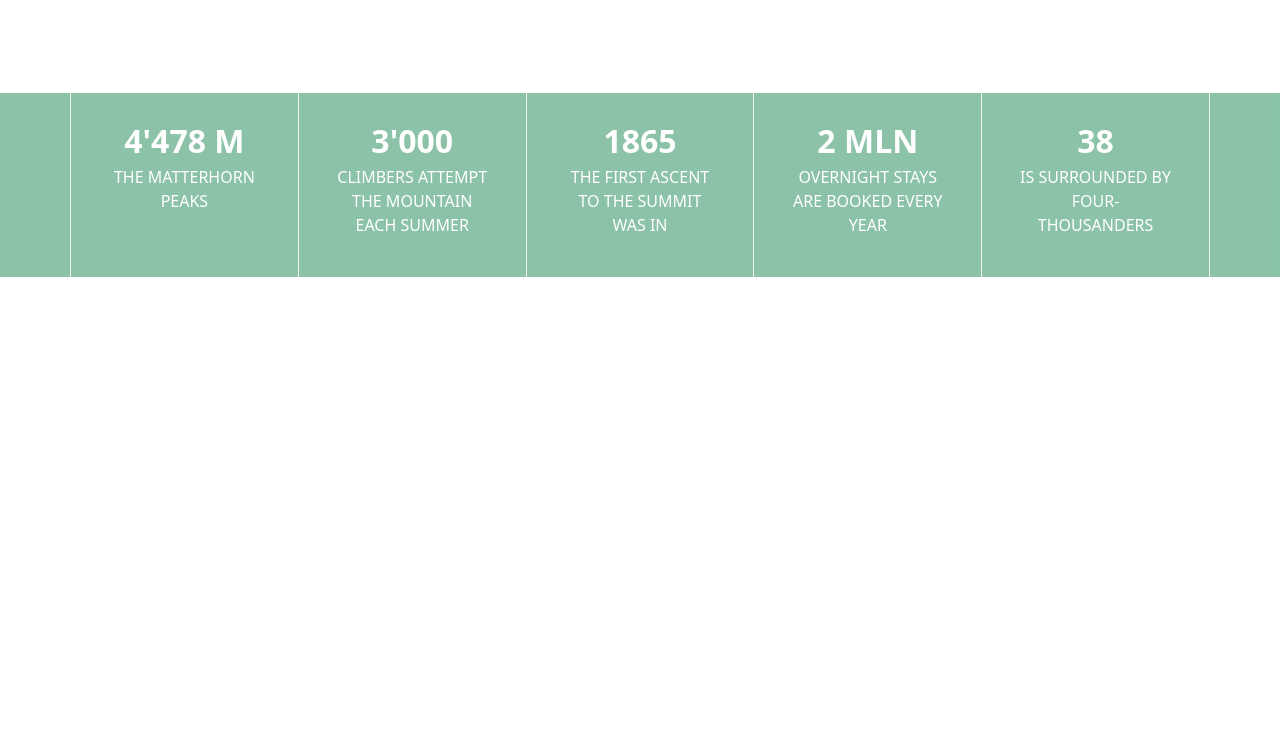
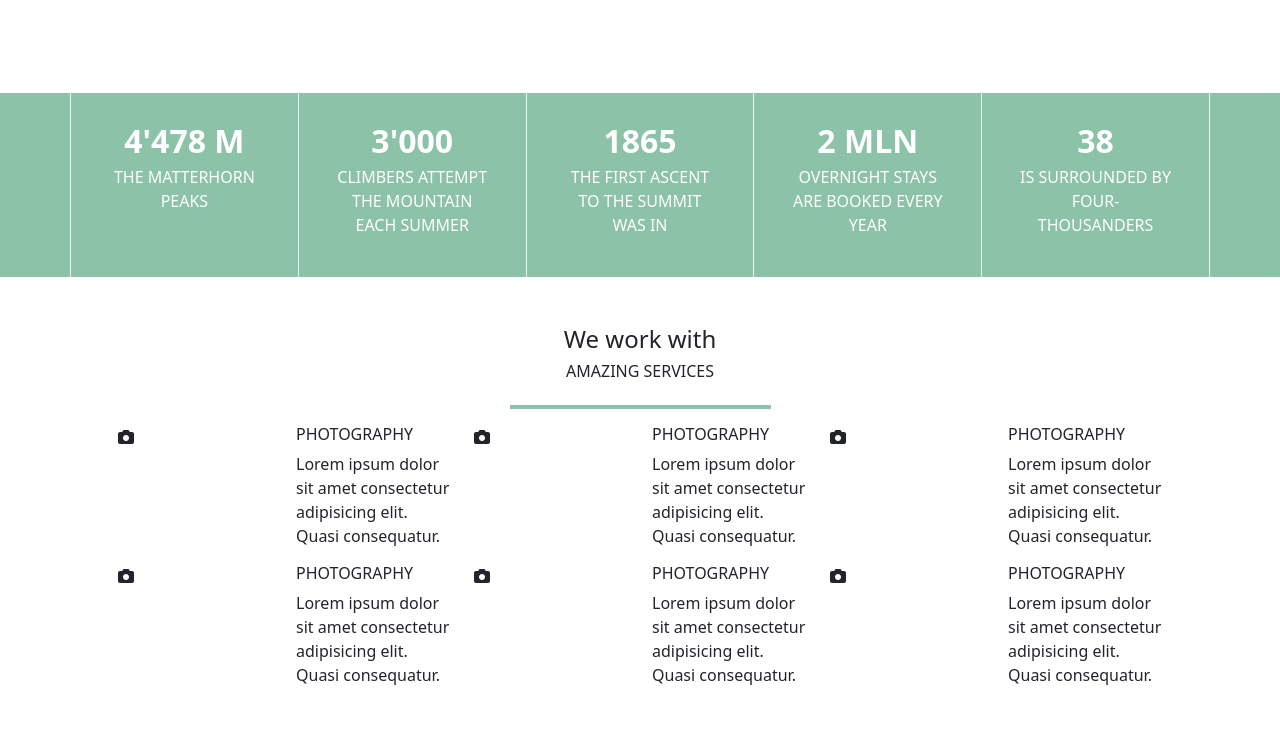
Before and after one commit to chmiluv/test, a plain HTML site: page index.html in a window 1280 px wide. Shown: the part 1155-1906 px from the top of the page. Before the commit the page ends 1432 px from the top, so only its background shows below. Drawn offline with nearby package versions, Linux system fonts and the light colour scheme.

Commit message:
Added fourth block

```diff
--- a/index.html
+++ b/index.html
@@ -120,6 +120,90 @@
         </div>
     </div>
 
+    <div class="container p-5">
+        <h4 class="text-center">We work with</h4>
+        <h6 class="text-center">AMAZING SERVICES</h6>
+        <div class="d-flex justify-content-center">
+            <hr class="border border-success border-2 opacity-50 w-25">
+        </div>
+
+        <div class="row">
+            <div class="col s4">
+                <div class="row">
+                    <div class="col">
+                        <i class="fa-solid fa-camera"></i>
+                    </div>
+                    <div class="col">
+                        <h6>PHOTOGRAPHY</h6>
+                        <p>Lorem ipsum dolor sit amet consectetur adipisicing elit. Quasi consequatur.</p>
+                    </div>
+                </div>
+            </div>
+            <div class="col s4">
+                <div class="row">
+                    <div class="col">
+                        <i class="fa-solid fa-camera"></i>
+                    </div>
+                    <div class="col">
+                        <h6>PHOTOGRAPHY</h6>
+                        <p>Lorem ipsum dolor sit amet consectetur adipisicing elit. Quasi consequatur.</p>
+                    </div>
+                </div>
+            </div>
+            <div class="col s4">
+                <div class="row">
+                    <div class="col">
+                        <i class="fa-solid fa-camera"></i>
+                    </div>
+                    <div class="col">
+                        <h6>PHOTOGRAPHY</h6>
+                        <p>Lorem ipsum dolor sit amet consectetur adipisicing elit. Quasi consequatur.</p>
+                    </div>
+                </div>
+            </div>
+        </div>
+
+        <div class="row">
+            <div class="col s4">
+                <div class="row">
+                    <div class="col">
+                        <i class="fa-solid fa-camera"></i>
+                    </div>
+                    <div class="col">
+                        <h6>PHOTOGRAPHY</h6>
+                        <p>Lorem ipsum dolor sit amet consectetur adipisicing elit. Quasi consequatur.</p>
+                    </div>
+                </div>
+            </div>
+            <div class="col s4">
+                <div class="row">
+                    <div class="col">
+                        <i class="fa-solid fa-camera"></i>
+                    </div>
+                    <div class="col">
+                        <h6>PHOTOGRAPHY</h6>
+                        <p>Lorem ipsum dolor sit amet consectetur adipisicing elit. Quasi consequatur.</p>
+                    </div>
+                </div>
+            </div>
+            <div class="col s4">
+                <div class="row">
+                    <div class="col">
+                        <i class="fa-solid fa-camera"></i>
+                    </div>
+                    <div class="col">
+                        <h6>PHOTOGRAPHY</h6>
+                        <p>Lorem ipsum dolor sit amet consectetur adipisicing elit. Quasi consequatur.</p>
+                    </div>
+                </div>
+            </div>
+
+        </div>
+
+
+
+    </div>
+
     <script src="https://cdn.jsdelivr.net/npm/bootstrap@5.3.0/dist/js/bootstrap.bundle.min.js"
         integrity="sha384-geWF76RCwLtnZ8qwWowPQNguL3RmwHVBC9FhGdlKrxdiJJigb/j/68SIy3Te4Bkz"
         crossorigin="anonymous"></script>
```
